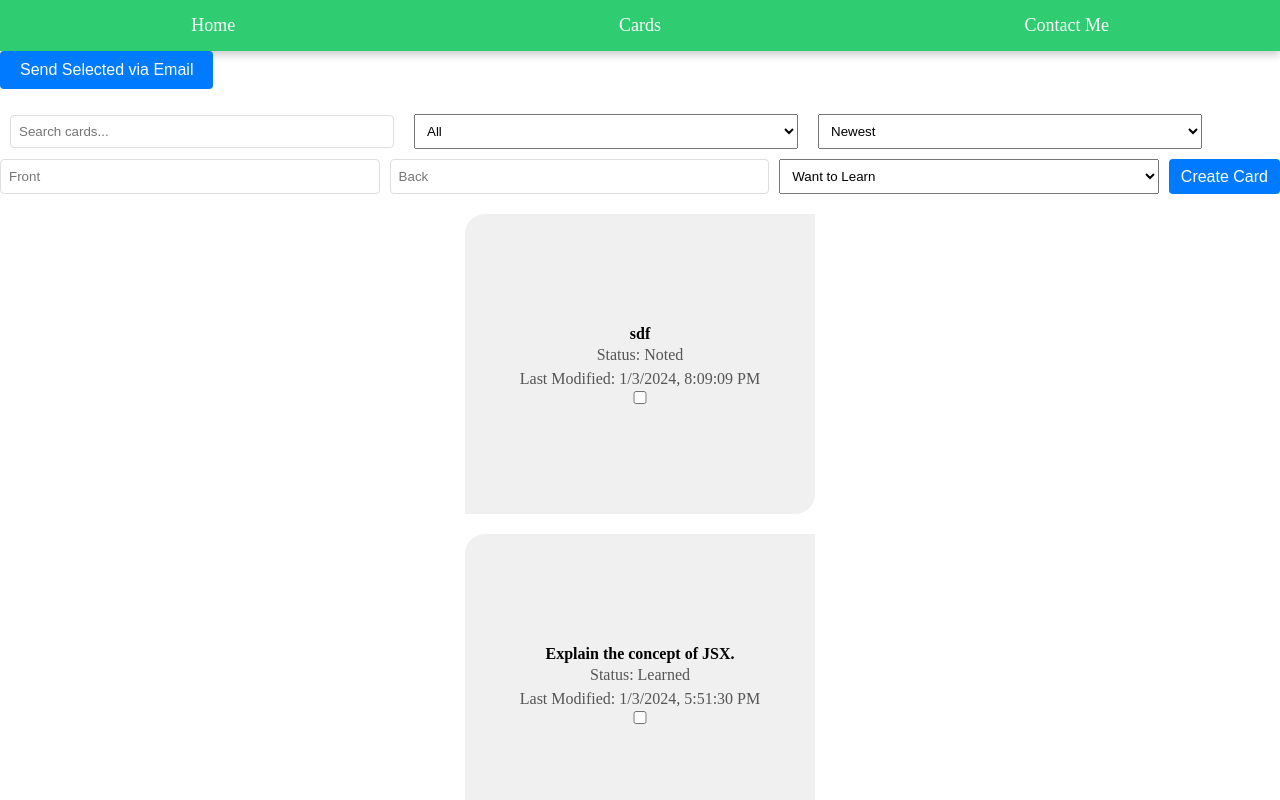
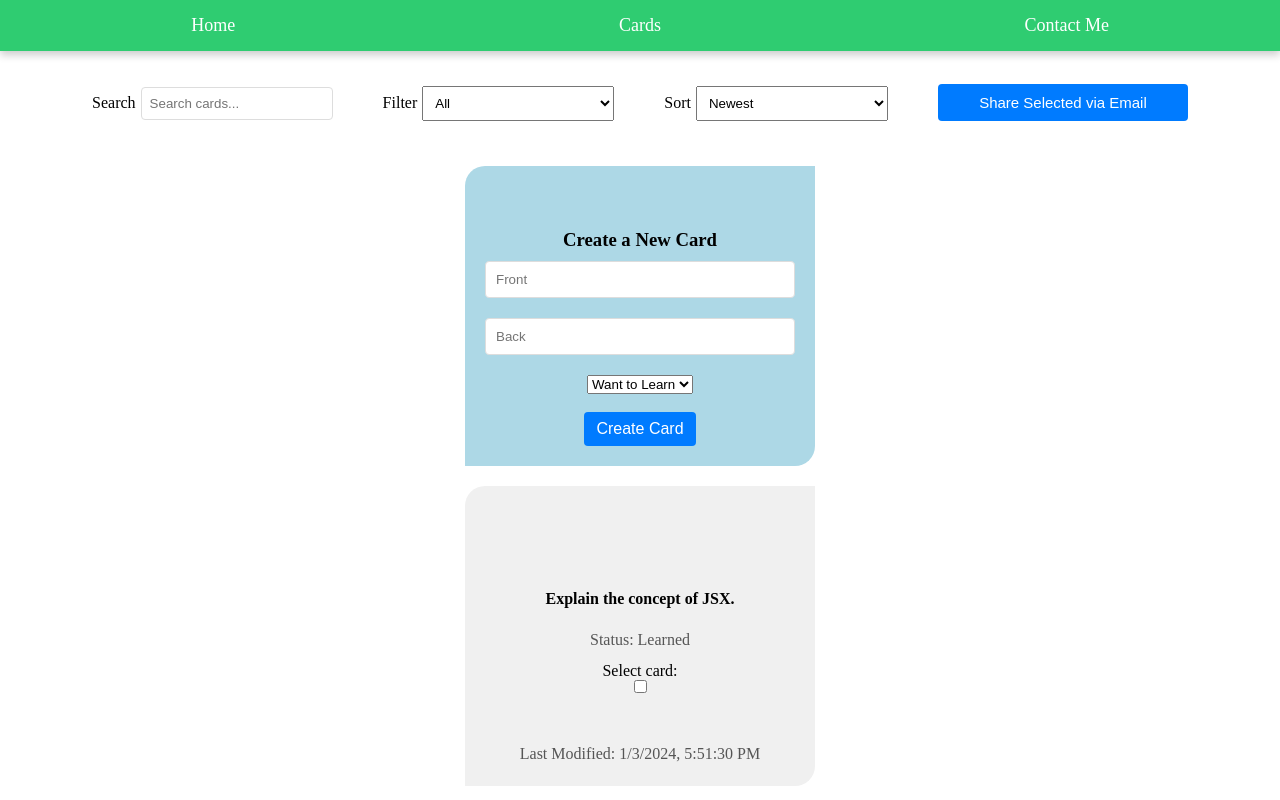
Before and after one commit to behruzgurbanli/as3-wm1-behruzgurbanli, a React (Create React App) app: page /cards in a window 1280 px wide. Shown: the top 800 px of the page. Built offline with nearby package versions, Linux system fonts and the light colour scheme; data requests are answered from the project's data file.

Commit message:
completed

```diff
--- a/db.json
+++ b/db.json
@@ -23,13 +23,6 @@
     {}
   ],
   "cards": [
-    {
-      "front": "",
-      "back": "",
-      "status": "",
-      "lastModified": "2019-01-03T18:18:34.640Z",
-      "id": 16
-    },
     {
       "id": 2,
       "front": "Explain the concept of JSX.",
@@ -127,13 +120,6 @@
       "back": "The useMemo hook is used to memoize values in React, preventing unnecessary calculations during renders.",
       "lastModified": "2023-01-15T12:35:00Z",
       "status": "Noted"
-    },
-    {
-      "id": 17,
-      "front": "sdf",
-      "back": "sdfsf",
-      "status": "Noted",
-      "lastModified": "2024-01-03T20:09:09.932Z"
     }
   ]
 }
--- a/src/assets/CardManagement.css
+++ b/src/assets/CardManagement.css
@@ -1,24 +1,53 @@
+  .card-management {
+    margin-top: 10px;
+    text-align: center;
+  }
+
   .search-input,
   .filter-input,
   .sort-input {
-    margin: 25px 10px 10px 10px;
+    margin: 25px 50px 25px 5px;
     padding: 8px;
-    width: 30%;
+    width: 15%;
   }
 
-  .create-card {
-    display: flex;
-    margin-bottom: 20px;
-  }
-
-  .create-card input,
-  .create-card select {
-    flex: 1;
-    margin-right: 10px;
-    padding: 8px;
-  }
 
   .create-card button {
     padding: 8px 12px;
     cursor: pointer;
+    position: absolute;
+    bottom: 20px;
   }
+
+  .share {
+    right: 0;
+    width: 250px;
+    font-size: 15px;
+  }
+
+
+  .create-card {
+  position: relative;
+  width: 350px;
+  margin: 20px auto;
+  border-radius: 20px 0 20px 0;
+  height: 300px;
+  perspective: 1000px;
+  cursor: pointer;
+  background-color: lightblue;
+  display: flex;
+  flex-direction: column;
+  justify-content: center;
+  align-items: center;
+  padding: 20px;
+  box-sizing: border-box;
+  }
+
+  .create-card input, select {
+    margin: 10px;
+  }
+
+  form {
+    margin: 0;
+    padding: 0;
+  }
--- a/src/assets/card.css
+++ b/src/assets/card.css
@@ -12,6 +12,22 @@
   cursor: pointer;
   position: relative;
   background-color: #f0f0f0; /* Light gray background color */
+}
+
+.card h4,
+.card p {
+  margin: 10px;
+}
+
+.card input {
+  display: inline;
+  float: left;
+  width: 15px;
+}
+
+.card .last-modified {
+  bottom: 10px;
+  position: absolute;
 }
 
 .card-inner {
@@ -41,7 +57,7 @@
 
 .card-back {
   transform: rotateY(180deg);
-  background-color: #cfe2f3; /* Light blue background color for the back of the card */
+  background-color: #cfe2f3;
   border-radius: 20px 0 20px 0;
 }
 
@@ -69,9 +85,3 @@
   margin: 8px;
   cursor: pointer;
 }
-
-/* Add your own styles for the rest of the card details */
-.card h4,
-.card p {
-  margin: 0;
-}
--- a/src/assets/contactform.css
+++ b/src/assets/contactform.css
@@ -44,3 +44,7 @@ button {
 button:hover {
   background-color: #0056b3;
 }
+
+h1 {
+  margin-bottom: 20px;
+}
--- a/src/components/Card.jsx
+++ b/src/components/Card.jsx
@@ -84,16 +84,17 @@ const Card = (props) => {
                       <>
                           <h4>{props.front}</h4>
                           <p>Status: {props.status}</p>
-                          <p>Last Modified: {new Date(props.lastModified).toLocaleString()}</p>
+                          <span>Select card: </span>
                           <input type="checkbox" checked={props.isSelected} onChange={() => {
                             props.onSelect(props.id);
                             setIsFlipped(false);
                           }} />
+                          <p className='last-modified'>Last Modified: {new Date(props.lastModified).toLocaleString()}</p>
                       </>
                   )}
               </div>
               <div className="card-back">
-                  <p>Answer: {props.back}</p>
+                  <p>{props.back}</p>
               </div>
           </div>
       </div>
--- a/src/components/CardManagement.jsx
+++ b/src/components/CardManagement.jsx
@@ -49,10 +49,15 @@ const CardManagement = ({ setError }) => {
 
     const handleCreateCard = useCallback(async () => {
         try {
+
+            if (!newCards.status)
+                newCards.status = 'Want to Learn';
+
             const response = await axios.post('http://localhost:3001/cards', {
                 ...newCards,
                 lastModified: new Date().toISOString(),
             });
+
             setCards(prevCards => [...prevCards, response.data]);
             setNewCards({ front: '', back: '', status: '' });
             console.log("New card has been successfully created!");
@@ -133,11 +138,17 @@ const CardManagement = ({ setError }) => {
         window.location.href = mailto;
     };
 
+    const handleCreateCardSubmit = (e) => {
+        e.preventDefault();
+        handleCreateCard();
+      };
+
     return (
         <>
+        <div className='card-management'>
         {/* <DndProvider backend={HTML5Backend}> */}
-        <button onClick={handleSendViaEmail}>Send Selected via Email</button>
         <div>
+            <span>Search</span>
             <input
                 type="text"
                 placeholder="Search cards..."
@@ -145,6 +156,8 @@ const CardManagement = ({ setError }) => {
                 className='search-input'
                 onChange={(e) => setSearchText(e.target.value)}
             />
+
+            <span>Filter</span>
             <select
                 value={filterStatus}
                 className='filter-input'
@@ -156,6 +169,7 @@ const CardManagement = ({ setError }) => {
                 <option value="Noted">Noted</option>
             </select>
 
+            <span>Sort</span>
             <select
                 value={sortOption}
                 className='sort-input'
@@ -165,19 +179,24 @@ const CardManagement = ({ setError }) => {
                 <option value="oldest">Oldest</option>
             </select>
 
+            <button onClick={handleSendViaEmail} className='btn share'>Share Selected via Email</button>
+        </div>
             {/* Create new card form */}
-            <div className='create-card'>
+            <form className='create-card' onSubmit={handleCreateCardSubmit}>
+            <h3>Create a New Card</h3>
             <input
                 type="text"
                 placeholder="Front"
                 value={newCards.front}
                 onChange={(e) => setNewCards({ ...newCards, front: e.target.value })}
+                required
             />
             <input
                 type="text"
                 placeholder="Back"
                 value={newCards.back}
                 onChange={(e) => setNewCards({ ...newCards, back: e.target.value })}
+                required
             />
             <select
                 value={newCards.status}
@@ -188,8 +207,8 @@ const CardManagement = ({ setError }) => {
                 <option value="Noted">Noted</option>
             </select>
 
-            <button onClick={handleCreateCard}>Create Card</button>
-            </div>
+            <button type='submit' className='btn create'>Create Card</button>
+            </form>
 
             {/* Display existing cards */}
             {cards.map((card, idx) => (
```
